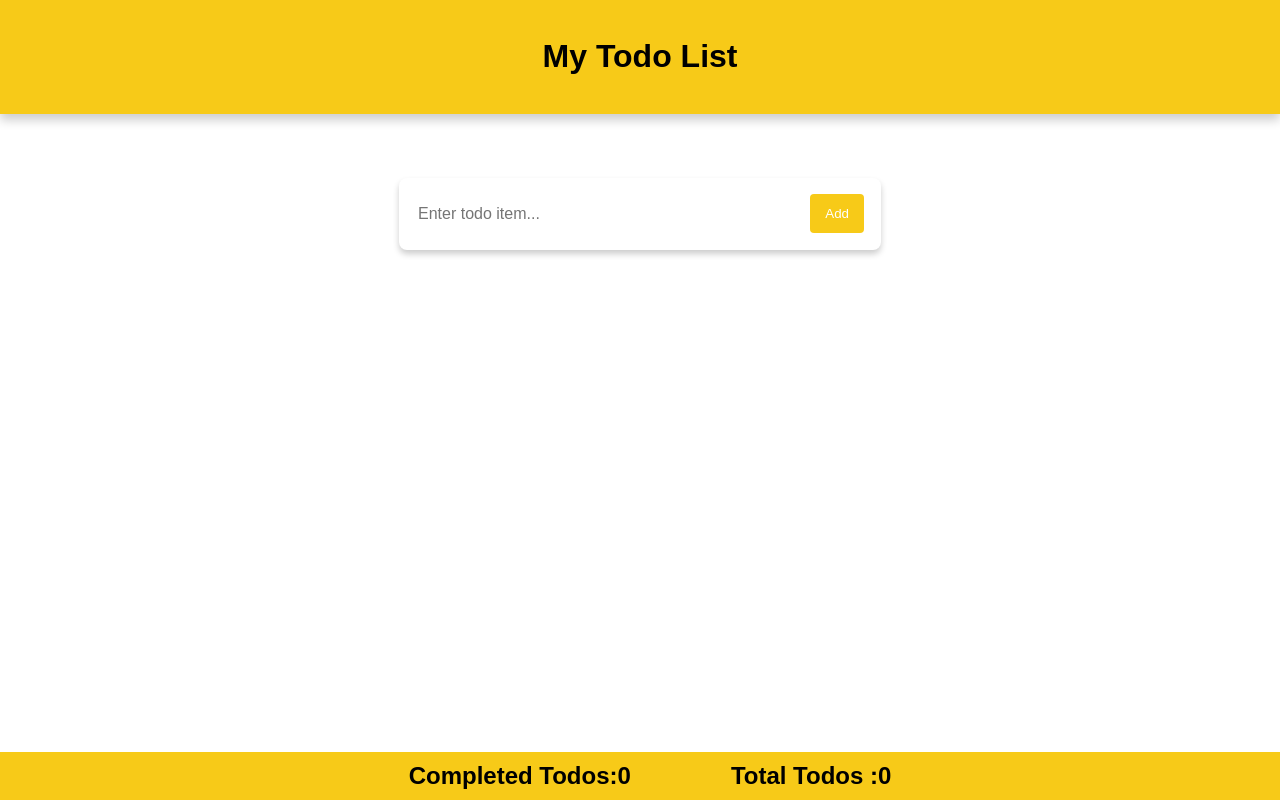
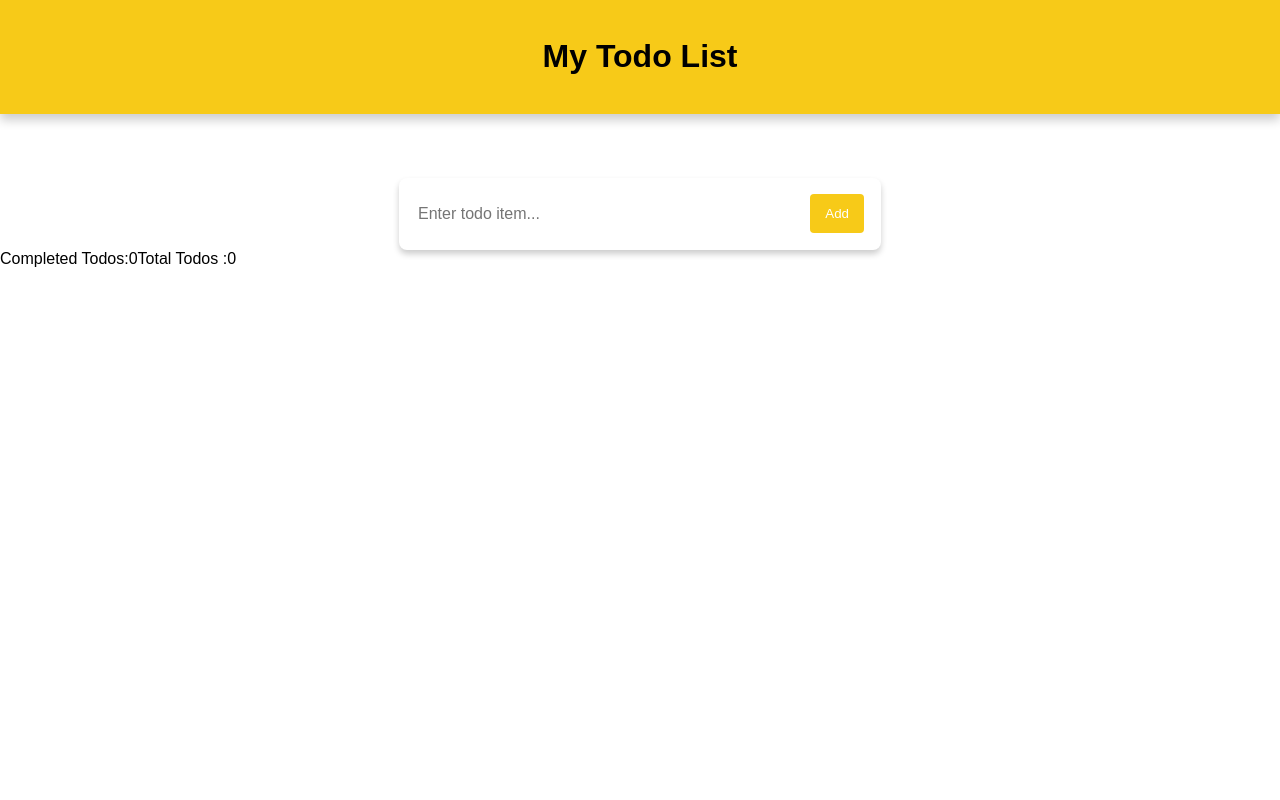
Before and after one commit to smitpoddar/todo-list-react, a React (Vite) app: page / in a window 1280 px wide. Built offline with nearby package versions, Linux system fonts and the light colour scheme.

Commit message:
Update Footer.module.css

```diff
--- a/src/Component/Footer.module.css
+++ b/src/Component/Footer.module.css
@@ -1,13 +1,52 @@
-.footer{
-    position: fixed;
-    bottom: 0;
-    font-size: 1.5rem;
-    font-weight: bold;
-    text-align: center;
+.todoform {
+    background-color: white;
+    border-radius: 8px;
+    padding: 1.3vw;
+    width: 35vw;
+    margin: 0 auto;
+    margin-top: 8vh;
+    box-shadow: 0 4px 6px rgba(0,0,0,0.2);
+    display: flex;
+    flex-direction: row; /* Default to row for larger screens */
+}
+
+.modernInput {
     width: 100%;
+    color: black;
+    font-size: 16px;
+    border: none;
+    margin-right: 1vw;
+}
+
+.modernInput:focus {
+    outline: none;
+}
+
+.modernbutton {
+    display: inline-block;
+    border: none;
+    border-radius: 4px;
     background-color: #f7ca18;
-    padding: 10px;
+    padding: 12px 15px;
+    color: #fff;
+    cursor: pointer;
 }
-.item{
-    margin: 50px;
+
+@media (max-width: 600px) {
+    .todoform {
+        width: 80vw;
+        padding: 4vw;
+
+    }
+
+    .modernInput {
+        margin-right: 0;
+        margin-bottom: 1vw;
+        font-size: 14px;
+    }
+
+    .modernbutton {
+        padding: 10px 12px;
+        font-size: 14px;
+    }
 }
```
